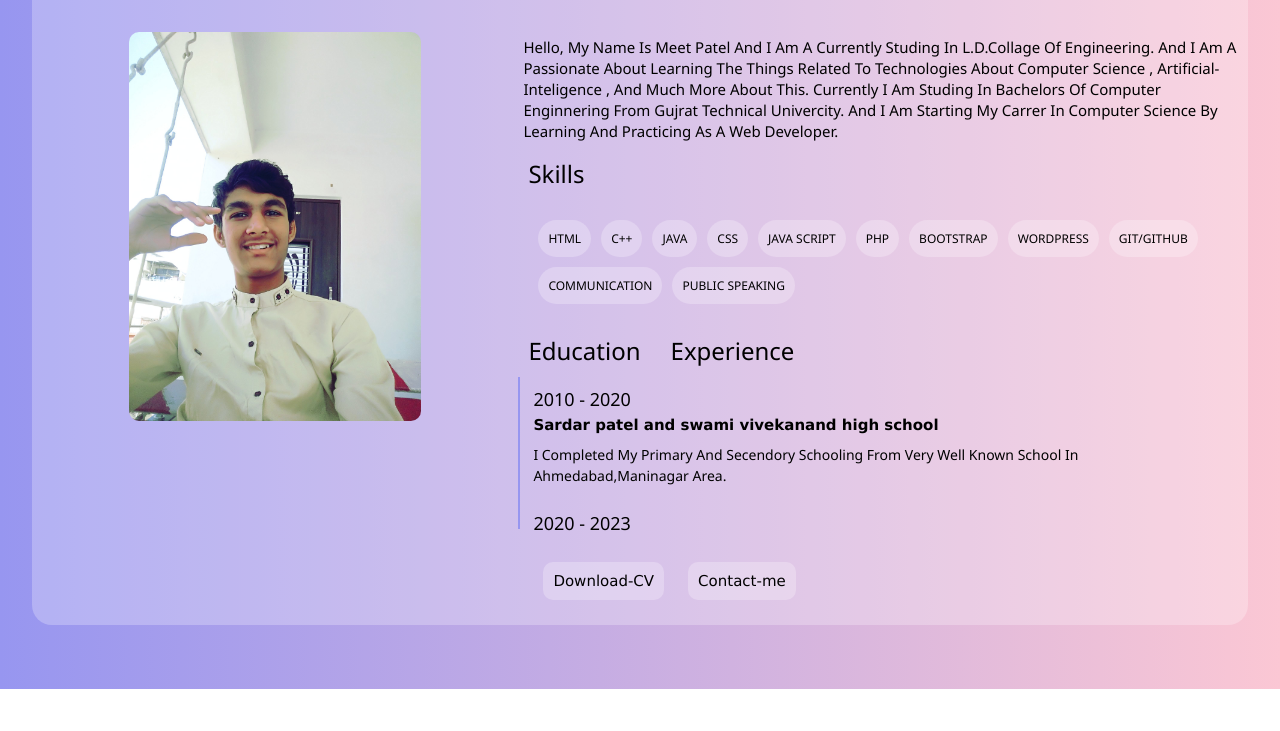
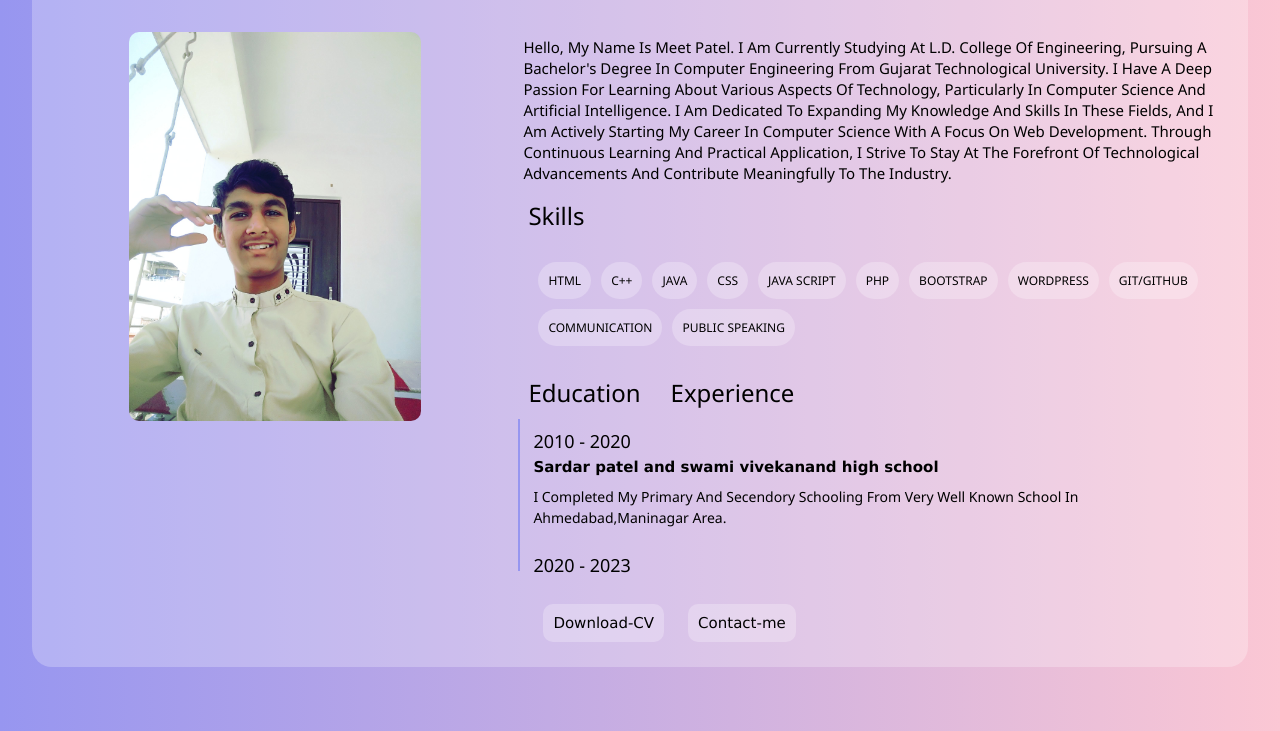
Before and after one commit to MeetRCgithub/My-portfolio, a plain HTML site: page pages/about.html in a window 1280 px wide. Shown: the part 160-891 px from the top of the page. Before the commit the page ends 849 px from the top, so only its background shows below. Drawn offline with nearby package versions, Linux system fonts and the light colour scheme.

Commit message:
Update about.html

```diff
--- a/pages/about.html
+++ b/pages/about.html
@@ -33,9 +33,9 @@
                 <div class="right_about">
 
                     <p class="aboutpara">
-                        Hello, My name is meet patel and i am a currently studing in L.D.Collage of Engineering. And i am a passionate about learning the things related to technologies about computer science , artificial-inteligence , and much more about this.
-                        currently i am studing in bachelors of computer enginnering from gujrat Technical univercity. and i am starting my carrer in computer science by learning and practicing as a web developer.
-                    </p>
+Hello, my name is Meet Patel. I am currently studying at L.D. College of Engineering, pursuing a Bachelor's degree in Computer Engineering from Gujarat Technological University. I have a deep passion for learning about various aspects of technology, particularly in computer science and artificial intelligence.
+I am dedicated to expanding my knowledge and skills in these fields, and I am actively starting my career in computer science with a focus on web development. Through continuous learning and practical application, I strive to stay at the forefront of technological advancements and contribute meaningfully to the industry.
+ </p>
                     <h2 class="skill">
                         Skills
                     </h2>
```
